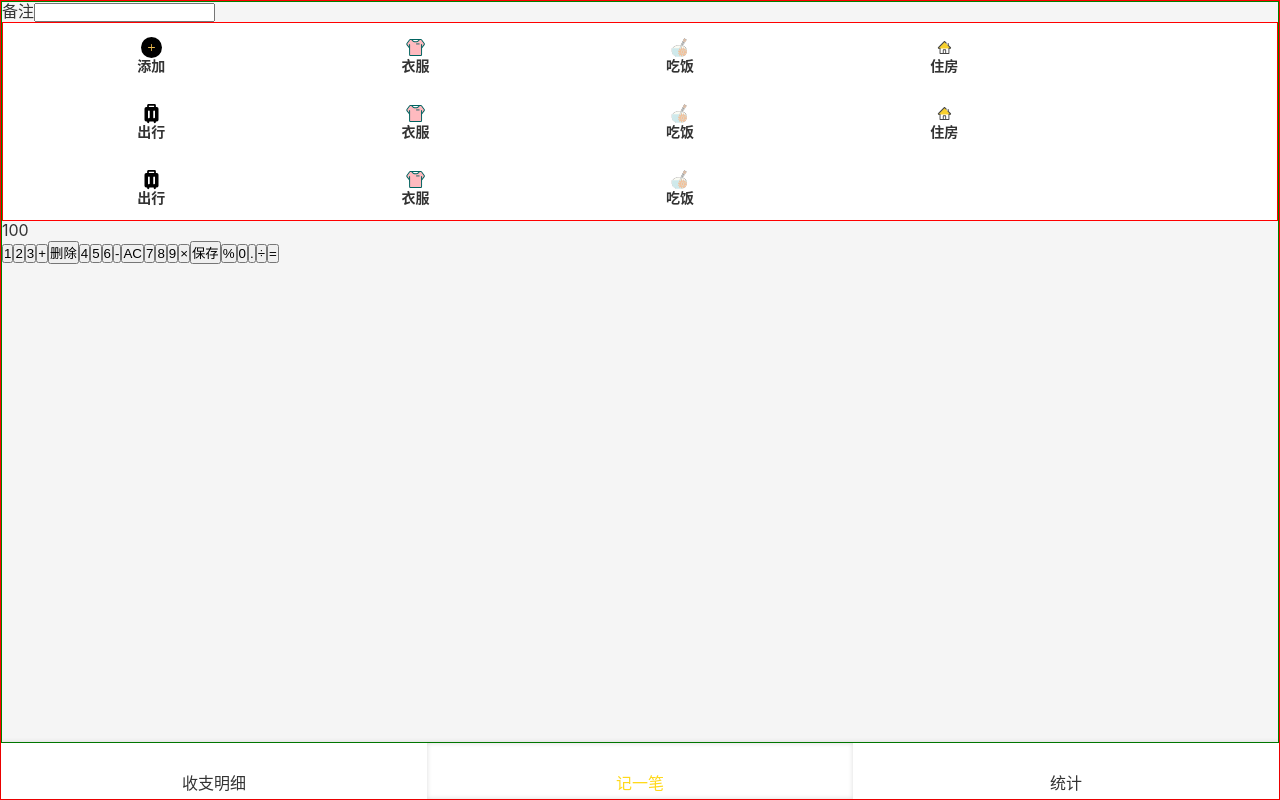
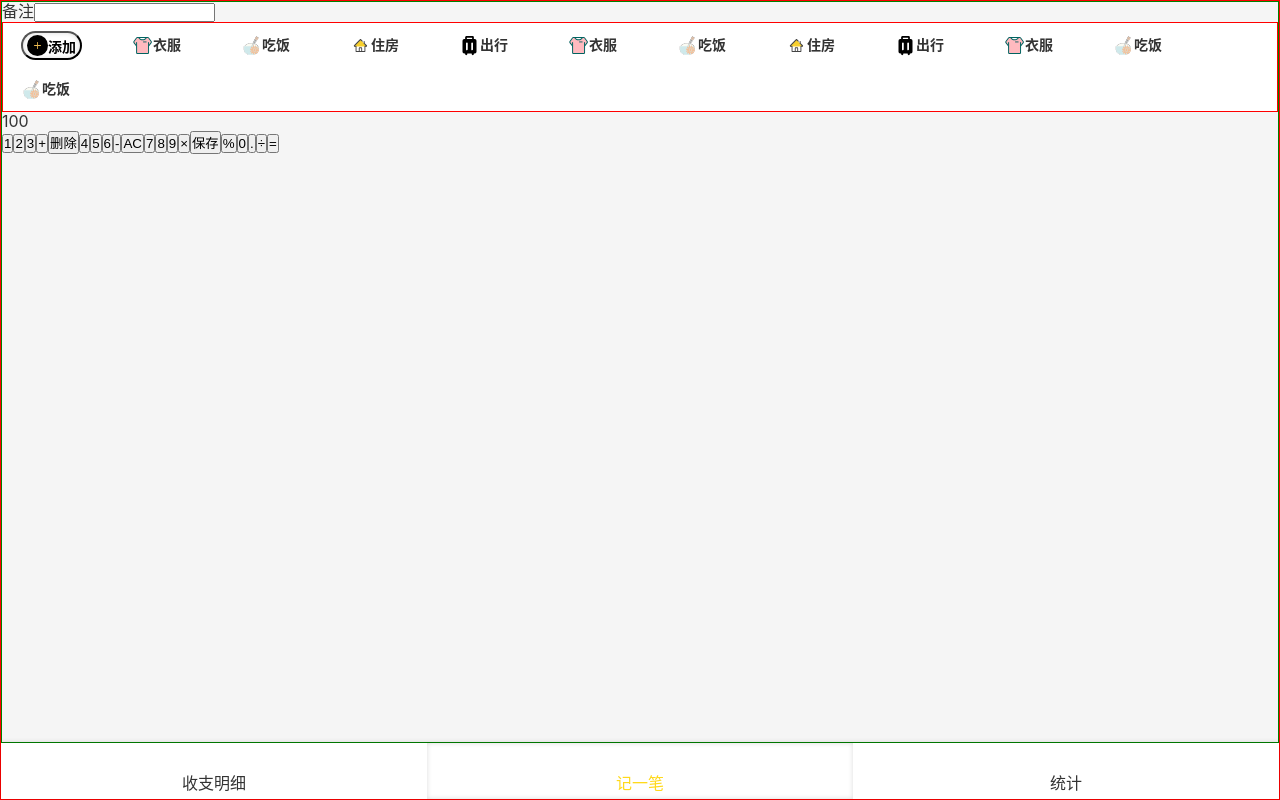
Before and after one commit to yichang8421/BitByBiter, a React app: page /#/money in a window 1280 px wide. Built offline with nearby package versions, Linux system fonts and the light colour scheme.

Commit message:
完成 TagsSelection UI

```diff
--- a/config/webpack.config.js
+++ b/config/webpack.config.js
@@ -371,9 +371,11 @@ module.exports = function (webpackEnv) {
                             test: /\.svg$/,
                             use: [
                                 {loader: 'svg-sprite-loader', options: {}},
-                                {
-                                    loader: 'svgo-loader', options: {}
-                                }
+                                {loader:'svgo-loader',options:{
+                                        // plugins:[
+                                        //     {removeAttrs: {attrs: 'fill'}}
+                                        // ]
+                                    }}
                             ]
                         },
                         // TODO: Merge this config once `image/avif` is in the mime-db
--- a/src/components/Nav.tsx
+++ b/src/components/Nav.tsx
@@ -1,5 +1,4 @@
 import styled from "styled-components";
-import {NavLink} from "react-router-dom";
 import React from "react";
 // @ts-ignore
 import NavIcon from "components/NavIcon";
@@ -38,9 +37,9 @@ const NavWrapper = styled.div`
               &.selected{
                 color: #ffd91c;
                 box-shadow: inset 0 0 5px rgb(0 0 0 / 15%);
-                //.icon{
-                //  fill: none;
-                //}
+                .icon{
+                  fill: red;
+                }
               }
             }
         }
--- a/src/components/NavIcon.tsx
+++ b/src/components/NavIcon.tsx
@@ -1,5 +1,5 @@
 import React, {useMemo} from "react";
-import {Link, NavLink, useLocation} from "react-router-dom";
+import {NavLink, useLocation} from "react-router-dom";
 
 let importAll = (requireContext: __WebpackModuleApi.RequireContext) => requireContext.keys().forEach(requireContext);
 try {
--- a/src/views/Money.tsx
+++ b/src/views/Money.tsx
@@ -8,8 +8,9 @@ const NotesSelection = styled.section``;
 const TagsSelection = styled.section`
     background: #fff;
     border:1px solid red;
+    overflow-x: hidden;
     > ol{
-        padding:0 16px;
+        margin:0 -12px;
         display: flex;
         flex-wrap: wrap;
         >li{
@@ -17,20 +18,37 @@ const TagsSelection = styled.section`
             //background: #ff6200;
             //border:1px solid red;
             //box-shadow: inset 0 0 5px rgb(0 0 0 / 15%);
-            border-radius: 20px;
+            //border-radius: 20px;
           }
 
-            width: 20%;
             text-align: center;
             display: flex;
-            flex-direction: column;
-            justify-content: center;
+            //flex-direction: column;
+            //justify-content: center;
+            align-items: center;
+            padding: 3px 18px;
+            font-family: inherit;
+            font-size: 14px;
+            font-weight: bolder;
+            margin: 8px 12px;
+        }
+
+        > .addBtn{
+            //border:none;
+            border-radius: 20px;
+            box-shadow: inset 0 0 5px rgb(0 0 0 / 15%);
+            background: inherit;
+            text-align: center;
+            display: flex;
             align-items: center;
             padding: 6px 18px;
             font-family: inherit;
             font-size: 14px;
             font-weight: bolder;
             margin: 8px 8px;
+            margin-left: 30px;
+            margin-right: 20px;
+            padding: 2px 4px;
         }
     }
 `;
@@ -46,48 +64,52 @@ function Money() {
             </NotesSelection>
             <TagsSelection>
                 <ol>
+                    <button className="selected addBtn">
+                        <Icon name={"add"}/>
+                        添加
+                    </button>
                     <li className="selected">
-                        <Icon name={"add"} />
-                        添加
-                    </li>
-                    <li className="selected">
-                        <Icon name={"cloth"} />
+                        <Icon name={"cloth"}/>
                         <span>衣服</span>
                     </li>
                     < li className="selected">
-                        <Icon name={"eat"} />
+                        <Icon name={"eat"}/>
                         <span>吃饭</span>
                     </li>
                     <li className="selected">
-                        <Icon name={"dwell"} />
+                        <Icon name={"dwell"}/>
                         <span>住房</span>
                     </li>
                     <li className="selected">
-                        <Icon name={"travel"} />
+                        <Icon name={"travel"}/>
                         <span>出行</span>
                     </li>
                     <li className="selected">
-                        <Icon name={"cloth"} />
+                        <Icon name={"cloth"}/>
                         <span>衣服</span>
                     </li>
                     <li className="selected">
-                        <Icon name={"eat"} />
+                        <Icon name={"eat"}/>
                         <span>吃饭</span>
                     </li>
                     <li className="selected">
-                        <Icon name={"dwell"} />
+                        <Icon name={"dwell"}/>
                         <span>住房</span>
                     </li>
                     <li className="selected">
-                        <Icon name={"travel"} />
+                        <Icon name={"travel"}/>
                         <span>出行</span>
                     </li>
                     <li className="selected">
-                        <Icon name={"cloth"} />
+                        <Icon name={"cloth"}/>
                         <span>衣服</span>
                     </li>
                     <li className="selected">
-                        <Icon name={"eat"} />
+                        <Icon name={"eat"}/>
+                        <span>吃饭</span>
+                    </li>
+                    <li className="selected">
+                        <Icon name={"eat"}/>
                         <span>吃饭</span>
                     </li>
                 </ol>
```
